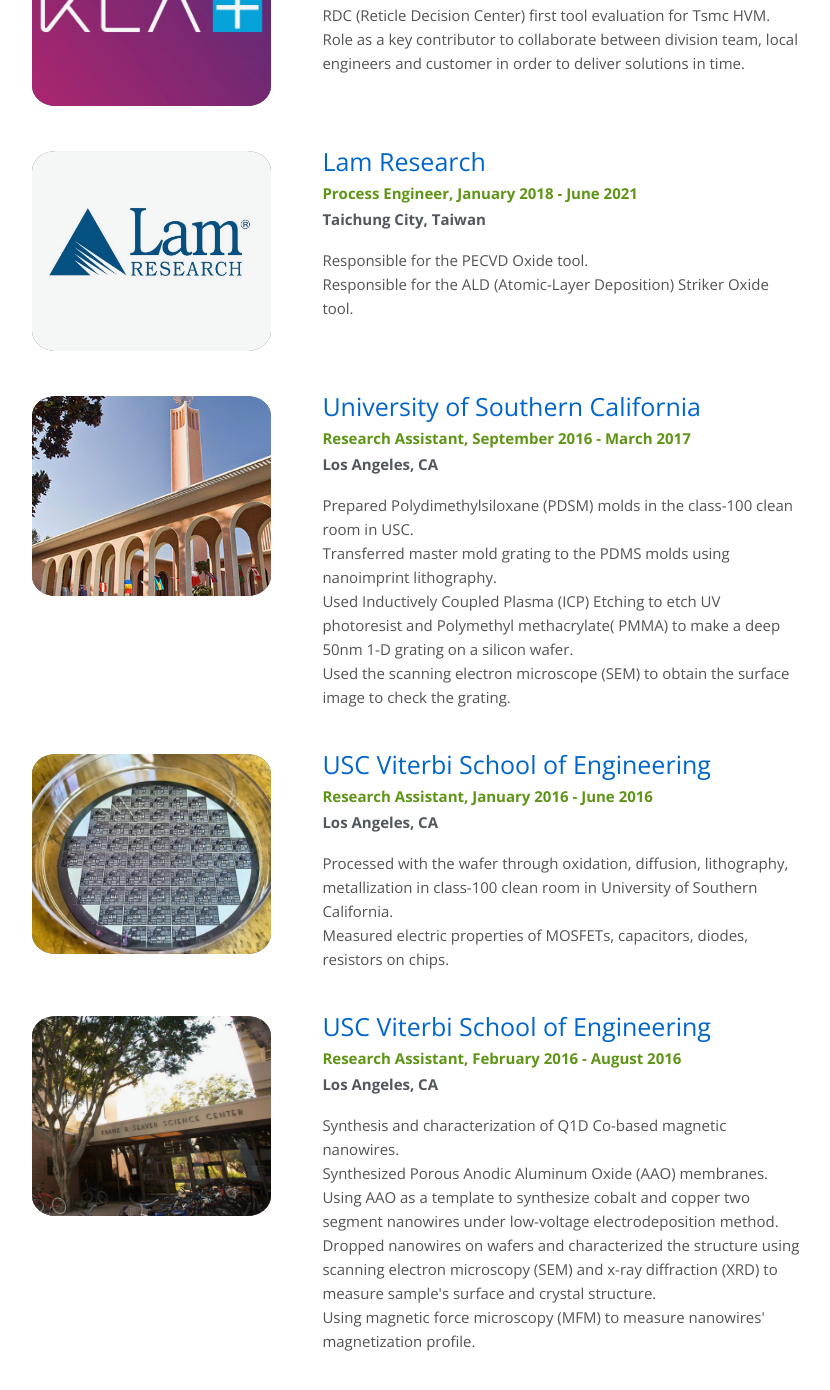
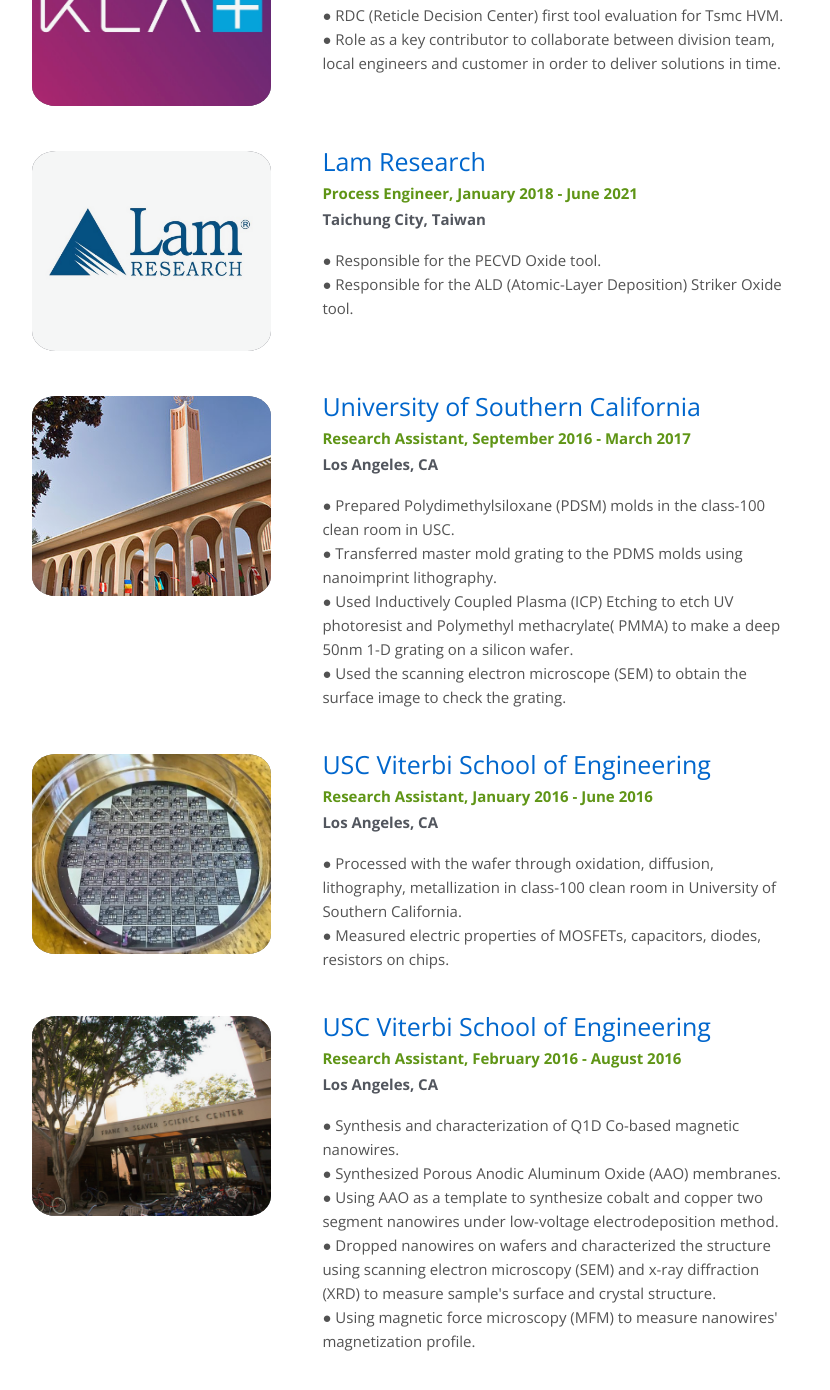
Before and after one commit to david11yf29/david11yf29.github.io, a website: page index.html in a window 1280 px wide. Shown: the part 8181-9571 px from the top of the page, without its empty margins (224-1054 px from the left). Drawn offline with nearby package versions, Linux system fonts and the light colour scheme.

```diff
--- a/index.html
+++ b/index.html
@@ -226,8 +226,8 @@
                         Hsinchu City, Taiwan
                     </h3>
                     <div class="paragraph-margin-top">
-                        <p>RDC (Reticle Decision Center) first tool evaluation for Tsmc HVM.</p>
-                        <p>Role as a key contributor to collaborate between division team, local engineers and customer in order to deliver solutions in time.</p>
+                        <p>● RDC (Reticle Decision Center) first tool evaluation for Tsmc HVM.</p>
+                        <p>● Role as a key contributor to collaborate between division team, local engineers and customer in order to deliver solutions in time.</p>
                     </div>
                 </div>
             </div>
@@ -247,8 +247,8 @@
                         Taichung City, Taiwan
                     </h3>
                     <div class="paragraph-margin-top">
-                        <p>Responsible for the PECVD Oxide tool.</p>
-                        <p>Responsible for the ALD (Atomic-Layer Deposition) Striker Oxide tool.</p>
+                        <p>● Responsible for the PECVD Oxide tool.</p>
+                        <p>● Responsible for the ALD (Atomic-Layer Deposition) Striker Oxide tool.</p>
                     </div>
                 </div>
             </div>
@@ -268,10 +268,10 @@
                         Los Angeles, CA
                     </h3>
                     <div class="paragraph-margin-top">
-                        <p>Prepared Polydimethylsiloxane (PDSM) molds in the class-100 clean room in USC.</p>
-                        <p>Transferred master mold grating to the PDMS molds using nanoimprint lithography.</p>
-                        <p>Used Inductively Coupled Plasma (ICP) Etching to etch UV photoresist and Polymethyl methacrylate( PMMA) to make a deep 50nm 1-D grating on a silicon wafer.</p>
-                        <p>Used the scanning electron microscope (SEM) to obtain the surface image to check the grating.</p>
+                        <p>● Prepared Polydimethylsiloxane (PDSM) molds in the class-100 clean room in USC.</p>
+                        <p>● Transferred master mold grating to the PDMS molds using nanoimprint lithography.</p>
+                        <p>● Used Inductively Coupled Plasma (ICP) Etching to etch UV photoresist and Polymethyl methacrylate( PMMA) to make a deep 50nm 1-D grating on a silicon wafer.</p>
+                        <p>● Used the scanning electron microscope (SEM) to obtain the surface image to check the grating.</p>
                     </div>
                 </div>
             </div>
@@ -291,8 +291,8 @@
                         Los Angeles, CA
                     </h3>
                     <div class="paragraph-margin-top">
-                        <p>Processed with the wafer through oxidation, diffusion, lithography, metallization in class-100 clean room in University of Southern California.</p>
-                        <p>Measured electric properties of MOSFETs, capacitors, diodes, resistors on chips.</p>
+                        <p>● Processed with the wafer through oxidation, diffusion, lithography, metallization in class-100 clean room in University of Southern California.</p>
+                        <p>● Measured electric properties of MOSFETs, capacitors, diodes, resistors on chips.</p>
                     </div>
                 </div>
             </div>
@@ -312,11 +312,11 @@
                         Los Angeles, CA
                     </h3>
                     <div class="paragraph-margin-top">
-                        <p>Synthesis and characterization of Q1D Co-based magnetic nanowires.</p>
-                        <p>Synthesized Porous Anodic Aluminum Oxide (AAO) membranes.</p>
-                        <p>Using AAO as a template to synthesize cobalt and copper two segment nanowires under low-voltage electrodeposition method.</p>
-                        <p>Dropped nanowires on wafers and characterized the structure using scanning electron microscopy (SEM) and x-ray diffraction (XRD) to measure sample's surface and crystal structure.</p>
-                        <p>Using magnetic force microscopy (MFM) to measure nanowires' magnetization profile.</p>
+                        <p>● Synthesis and characterization of Q1D Co-based magnetic nanowires.</p>
+                        <p>● Synthesized Porous Anodic Aluminum Oxide (AAO) membranes.</p>
+                        <p>● Using AAO as a template to synthesize cobalt and copper two segment nanowires under low-voltage electrodeposition method.</p>
+                        <p>● Dropped nanowires on wafers and characterized the structure using scanning electron microscopy (SEM) and x-ray diffraction (XRD) to measure sample's surface and crystal structure.</p>
+                        <p>● Using magnetic force microscopy (MFM) to measure nanowires' magnetization profile.</p>
                     </div>
                 </div>
             </div>
```
